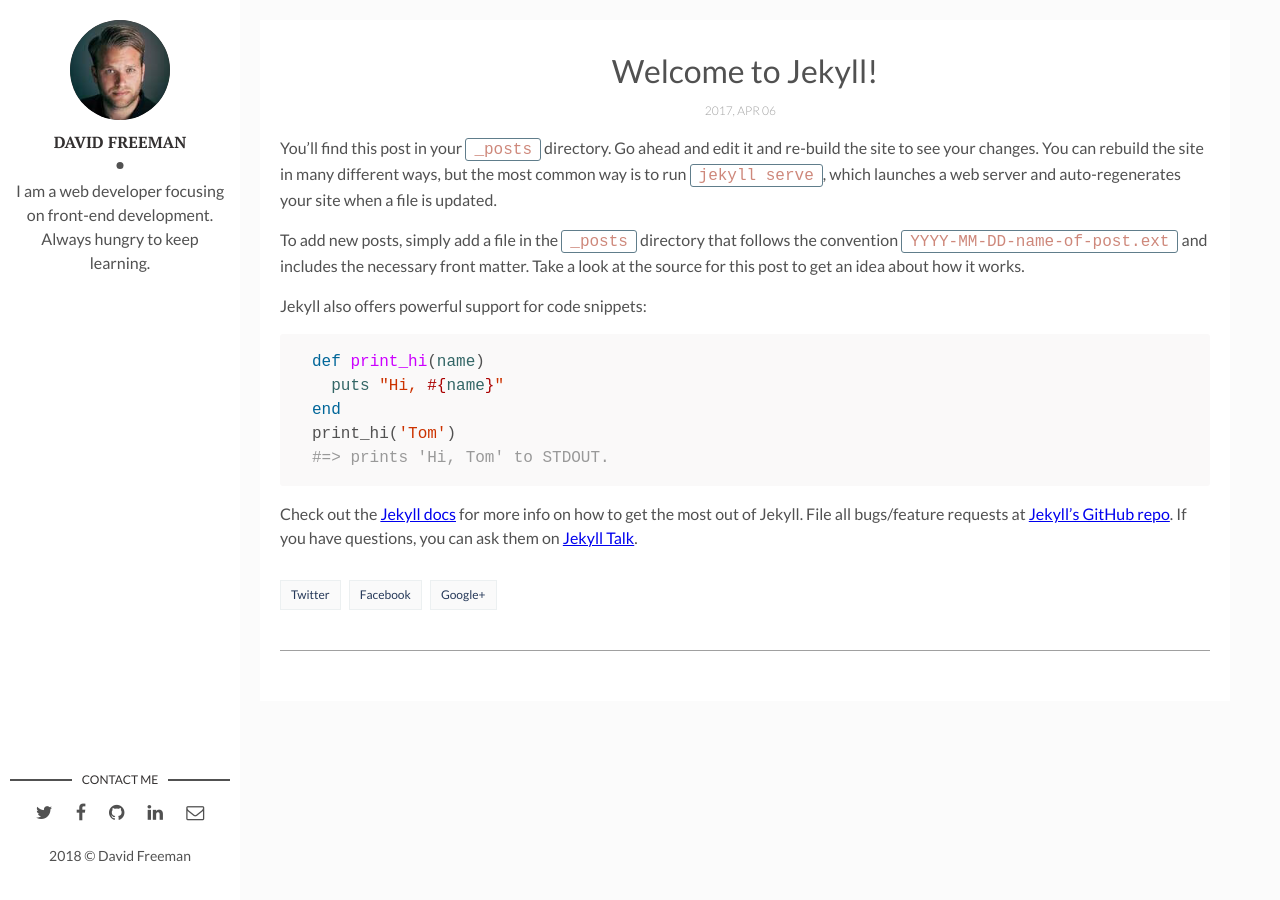
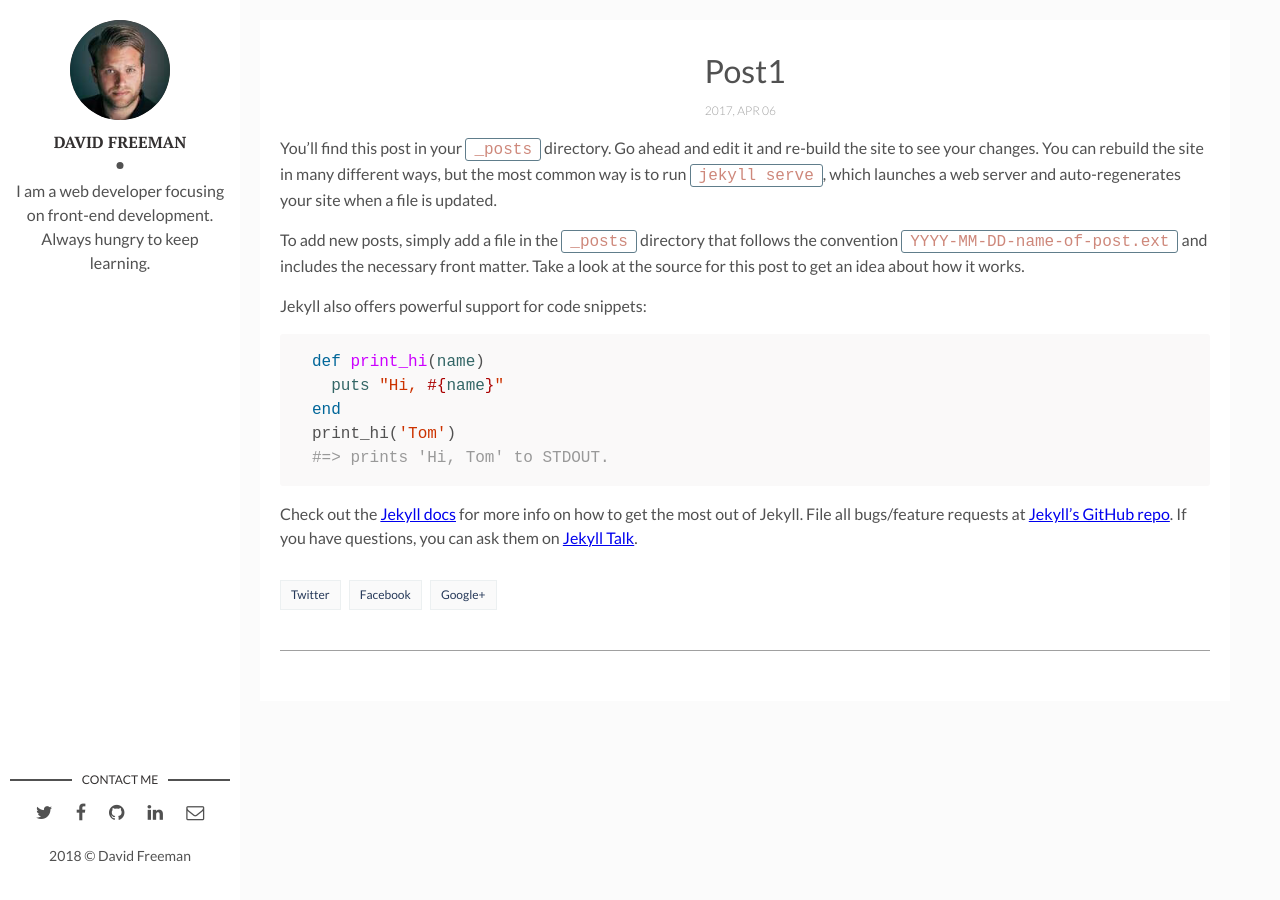
Before and after one commit to SabaSiddiqi/sabasiddiqi.github.io, a Jekyll site: the page built from _posts/2017-04-06-welcome-to-jekyll.markdown, in a window 1280 px wide. Built offline with Jekyll 4.4.1, drawn with Linux system fonts in a browser that asks for light colours; comment, search, counter and statistics services are not loaded.

Commit message:
Update from Forestry.io - 2017-04-06-welcome-to-jekyll.markdown

```diff
--- a/_posts/2017-04-06-welcome-to-jekyll.markdown
+++ b/_posts/2017-04-06-welcome-to-jekyll.markdown
@@ -1,6 +1,6 @@
 ---
 layout: post
-title: Welcome to Jekyll!
+title: Post1
 date: 2017-04-06 10:32:20 +0000
 description: You’ll find this post in your `_posts` directory. Go ahead and edit it
   and re-build the site to see your changes.
```
